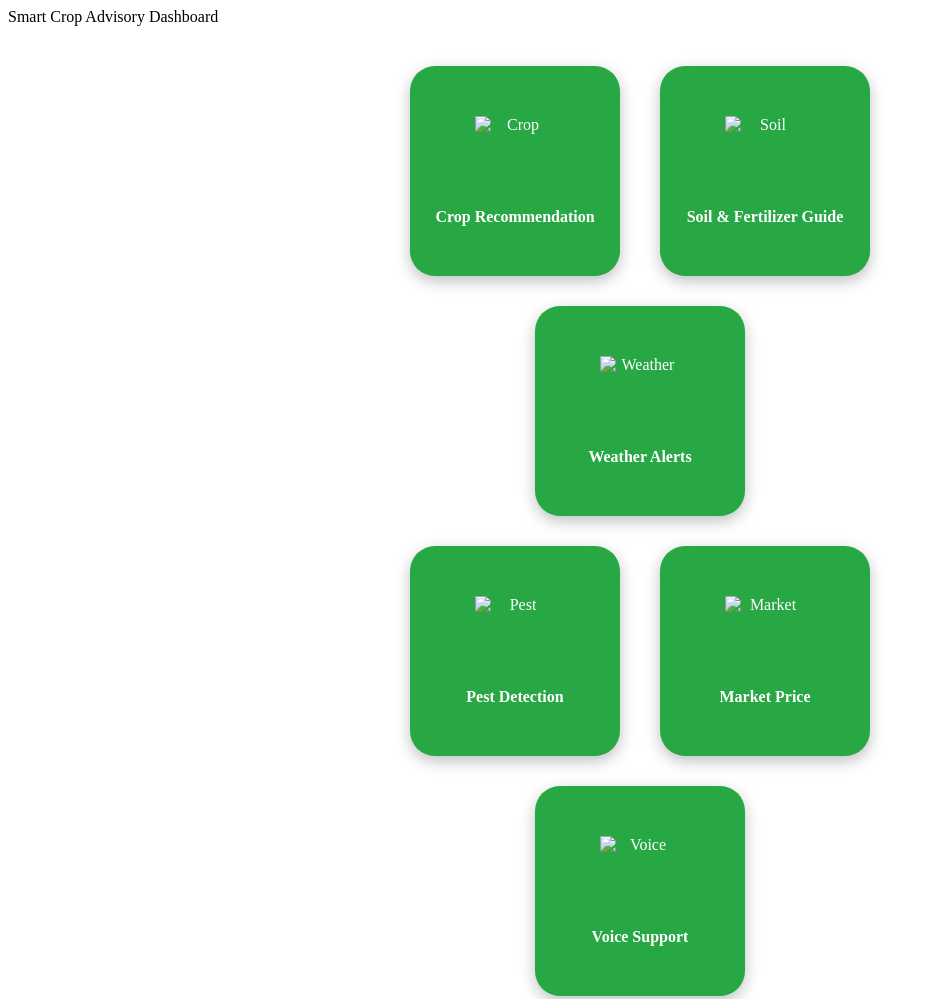
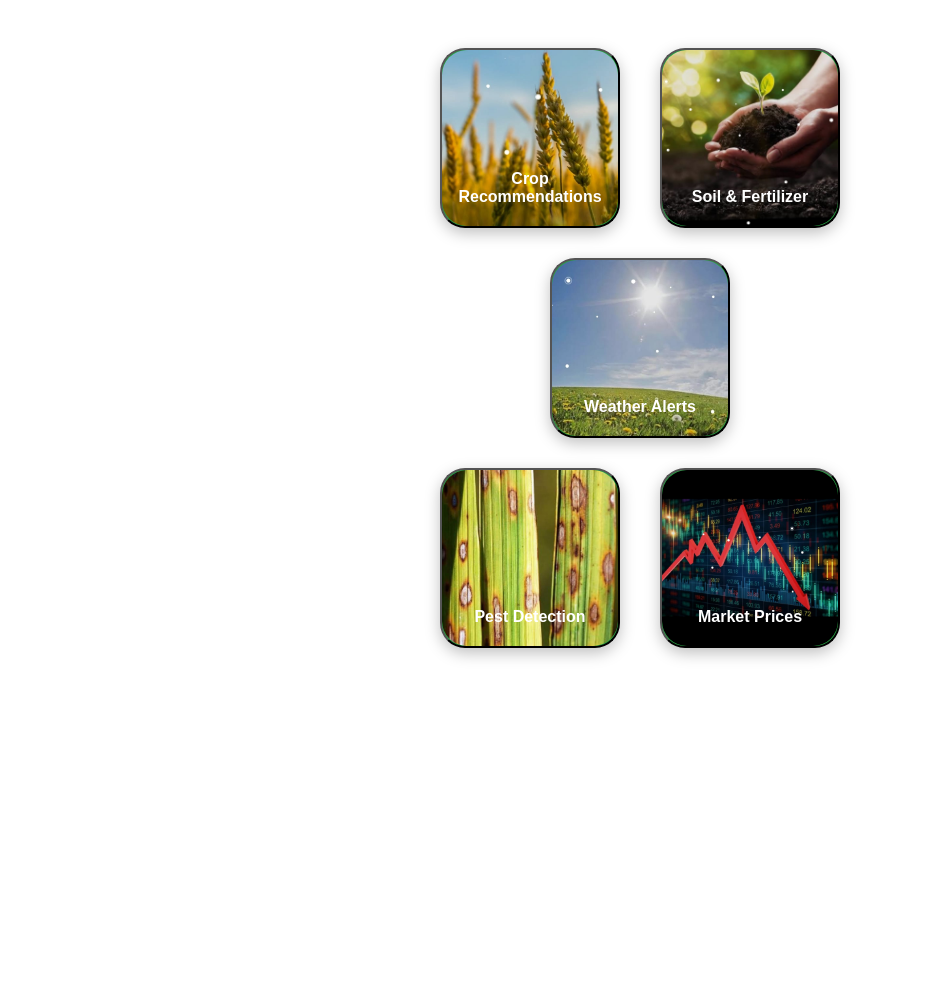
Before and after one commit to jeshwanth2742/crop-app, a plain HTML site: page dashboard.html in a window 1280 px wide. Shown: the top 999 px of the page, without its empty margins (0-930 px from the left). After the commit the page ends 800 px from the top, so only its background shows below. Drawn offline with Linux system fonts and the light colour scheme.

Commit message:
Updated dashboard.html with weather alert external link

```diff
--- a/css/dashboard.css
+++ b/css/dashboard.css
@@ -20,31 +20,41 @@
     display: flex;
     flex-direction: column;
     align-items: center;
-    justify-content: center;
-    width: 180px;  /* increased size */
-    height: 180px; /* increased size */
+    justify-content: flex-end; /* push text to bottom */
+    width: 180px;
+    height: 180px;
     background: #28a745;
     color: white;
     border-radius: 25px;
     box-shadow: 0 5px 15px rgba(0,0,0,0.25);
     cursor: pointer;
     text-align: center;
-    padding: 15px;
+    padding: 10px;
+    position: relative;
+    overflow: hidden;
     transition: transform 0.2s, background 0.2s;
 }
 
 .dashboard-btn:hover {
     background: #218838;
-    transform: scale(1.1);
+    transform: scale(1.05);
 }
 
 .btn-icon {
-    width: 80px;  /* increased size */
-    height: 80px; /* increased size */
-    margin-bottom: 12px;
+    position: absolute;
+    top: 0;
+    left: 0;
+    width: 100%;
+    height: 100%;
+    object-fit: cover; /* fill the button */
+    border-radius: 25px;
+    z-index: 0; /* behind the text */
 }
 
 .btn-text {
     font-size: 16px;
     font-weight: bold;
+    z-index: 1; /* in front of the image */
+    position: relative;
+    margin-bottom: 10px;
 }
--- a/dashboard.html
+++ b/dashboard.html
@@ -1,56 +1,44 @@
 <!DOCTYPE html>
 <html lang="en">
 <head>
-<meta charset="UTF-8">
-<meta name="viewport" content="width=device-width, initial-scale=1.0">
-<title>Dashboard</title>
-<link rel="stylesheet" href="css/dashboard.css">
+    <meta charset="UTF-8">
+    <meta name="viewport" content="width=device-width, initial-scale=1.0">
+    <title>Smart Crop Dashboard</title>
+    <link rel="stylesheet" href="css/dashboard.css">
 </head>
 <body>
+    <div class="dashboard-container">
+        <div class="dashboard-row">
+            <button class="dashboard-btn" data-page="crop-recommendation.html">
+                <img src="assets/crop.jpg" alt="Crop" class="btn-icon">
+                <span class="btn-text">Crop Recommendations</span>
+            </button>
+            <button class="dashboard-btn" data-page="soil-health.html">
+                <img src="assets/soil.jpg" alt="Soil" class="btn-icon">
+                <span class="btn-text">Soil & Fertilizer</span>
+            </button>
+        </div>
 
-<header>Smart Crop Advisory Dashboard</header>
+        <div class="dashboard-row middle-row">
+            <!-- Weather button redirects to external link -->
+            <button class="dashboard-btn" onclick="window.open('https://weather-4lebhb89ccysddhfihmhws.streamlit.app/', '_blank')">
+                <img src="assets/weather.jpg" alt="Weather" class="btn-icon">
+                <span class="btn-text">Weather Alerts</span>
+            </button>
+        </div>
 
-<div class="dashboard-container">
-    <!-- Top row -->
-    <div class="dashboard-row">
-        <div class="dashboard-btn" onclick="location.href='crop-recommendation.html'">
-            <img src="assets/images/crop.jpg" alt="Crop" class="btn-icon">
-            <span class="btn-text">Crop Recommendation</span>
-        </div>
-        <div class="dashboard-btn" onclick="location.href='soil-health.html'">
-            <img src="assets/images/soil.jpg" alt="Soil" class="btn-icon">
-            <span class="btn-text">Soil & Fertilizer Guide</span>
+        <div class="dashboard-row">
+            <button class="dashboard-btn" data-page="pest-detection.html">
+                <img src="assets/pest.jpg" alt="Pest" class="btn-icon">
+                <span class="btn-text">Pest Detection</span>
+            </button>
+            <button class="dashboard-btn" data-page="market-price.html">
+                <img src="assets/market.jpg" alt="Market" class="btn-icon">
+                <span class="btn-text">Market Prices</span>
+            </button>
         </div>
     </div>
 
-    <!-- Middle row -->
-    <div class="dashboard-row middle-row">
-        <div class="dashboard-btn" onclick="location.href='weather-alerts.html'">
-            <img src="assets/images/weather.jpg" alt="Weather" class="btn-icon">
-            <span class="btn-text">Weather Alerts</span>
-        </div>
-    </div>
-
-    <!-- Bottom row -->
-    <div class="dashboard-row">
-        <div class="dashboard-btn" onclick="location.href='pest-detection.html'">
-            <img src="assets/images/pest.jpg" alt="Pest" class="btn-icon">
-            <span class="btn-text">Pest Detection</span>
-        </div>
-        <div class="dashboard-btn" onclick="location.href='market-price.html'">
-            <img src="assets/images/market.jpg" alt="Market" class="btn-icon">
-            <span class="btn-text">Market Price</span>
-        </div>
-    </div>
-
-    <!-- Single bottom button -->
-    <div class="dashboard-row middle-row">
-        <div class="dashboard-btn" onclick="location.href='voice-support.html'">
-            <img src="assets/images/voice.jpg" alt="Voice" class="btn-icon">
-            <span class="btn-text">Voice Support</span>
-        </div>
-    </div>
-</div>
-
+    <script src="js/navigation.js"></script>
 </body>
 </html>
```
